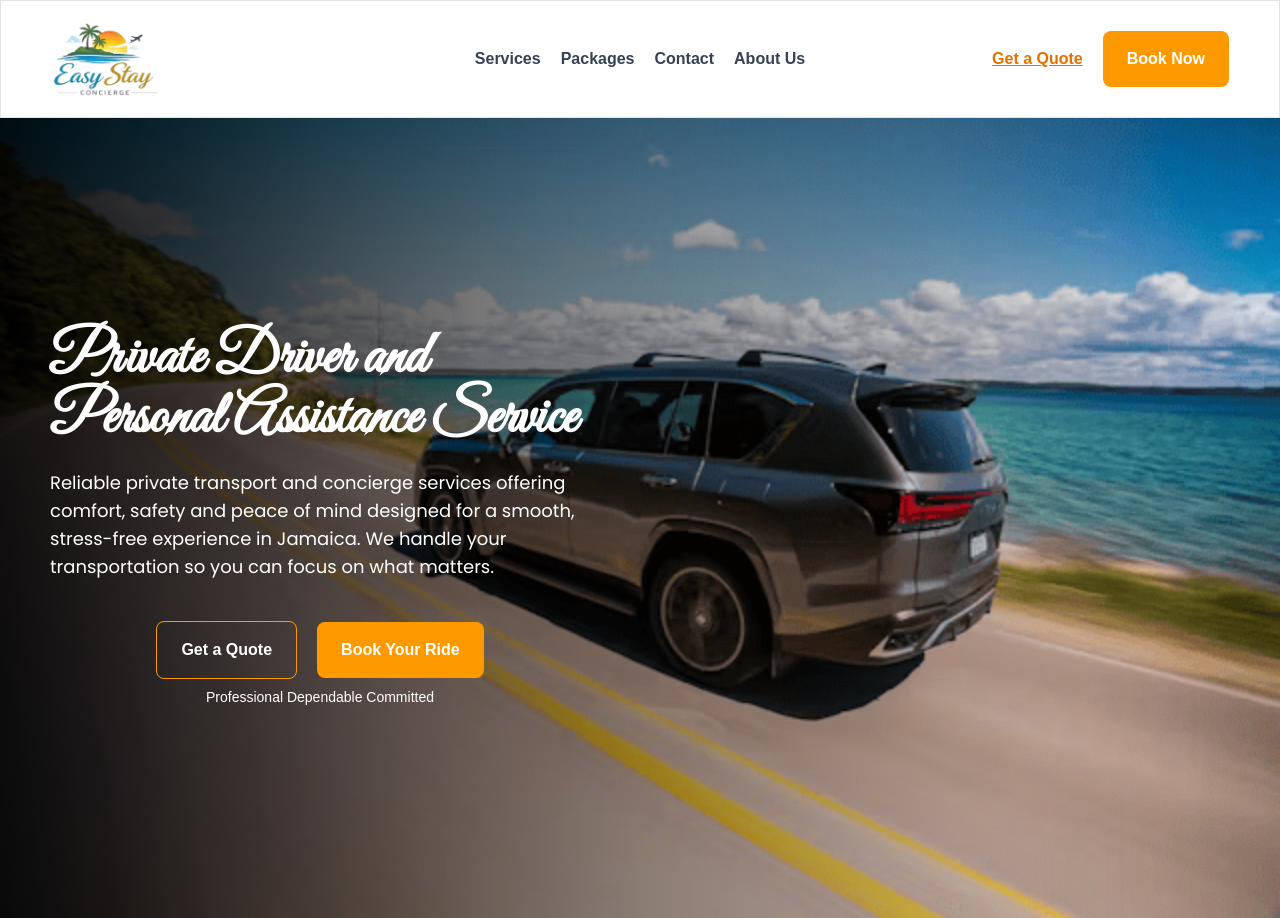
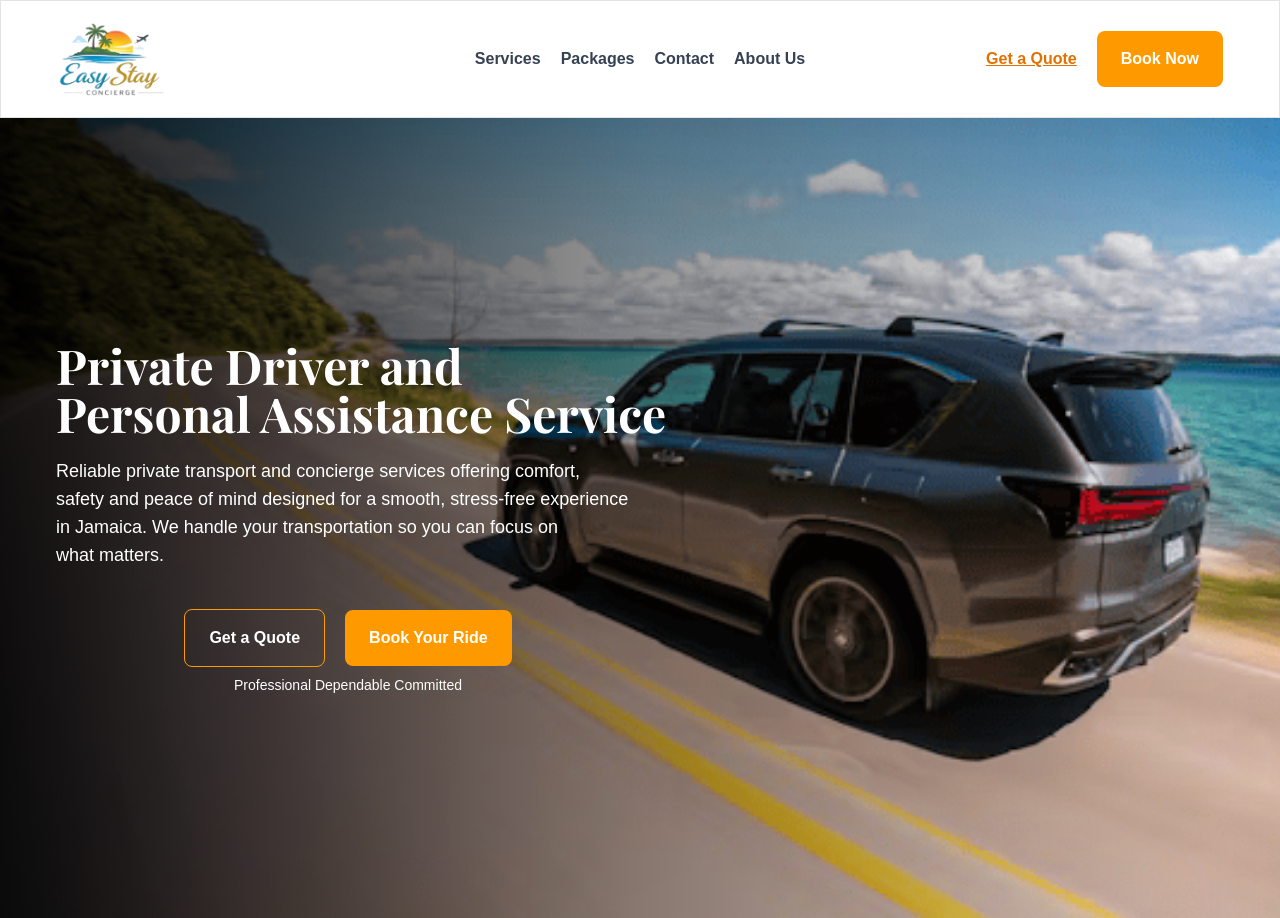
Before and after one commit to jevaughnvick/easy-stay, a React (Vite) app: page / in a window 1280 px wide. Built offline with nearby package versions, Linux system fonts and the light colour scheme.

Commit message:
adjust hero section

```diff
--- a/src/App.jsx
+++ b/src/App.jsx
@@ -4,7 +4,7 @@ import heroPhoto from "./assets/hero-photo.png";
 function App() {
     return (
         <>
-            <div className="border border-gray-500/20 px-12.5 py-5 grid grid-cols-3">
+            <div className="border border-gray-500/20 px-14 py-5 grid grid-cols-3">
                 <div className="">
                     <a href="/">
                         <img src={logo} alt="" width="110px" />
@@ -28,16 +28,16 @@ function App() {
             </div>
 
             <section className="relative h-screen overflow-hidden">
-                <div className="relative z-10 h-full p-12.5 flex flex-col justify-center">
-                    <h1 className="text-6xl font-display font-bold text-white">
+                <div className="relative z-10 h-full p-14 flex flex-col justify-center">
+                            <h1 className="text-5xl font-display font-bold text-white w-fit">
                                 Private Driver and<br></br>Personal Assistance Service
                             </h1>
-                    <p className="text-white font-poppins text-lg w-1/2 mt-5">
+                            <p className="text-white text-lg mt-5 w-1/2">
                                 Reliable private transport and concierge services offering comfort, safety and peace of mind designed for a smooth, stress-free experience in Jamaica. We handle your transportation so you can focus on what matters.
                             </p>
-                    <div className="flex space-x-5 items-center justify-center font-bold w-[calc(50%-50px)] mt-10">
-                        <button className="border border-amber-500 px-6 py-4 cursor-pointer text-white
-                        rounded-lg">
+                            <div className="flex space-x-5 items-center justify-center font-bold mt-10 w-1/2">
+                                <button className="border border-amber-500 px-6 py-4 cursor-pointer
+                                text-white rounded-lg">
                                     Get a Quote
                                 </button>
                                 <button className="bg-amber-500 px-6 py-4 cursor-pointer text-white
@@ -45,7 +45,7 @@ function App() {
                                     Book Your Ride
                                 </button>
                             </div>
-                    <p className="flex space-x-5 justify-center text-white text-sm w-[calc(50%-50px)] mt-2">
+                            <p className="flex space-x-5 justify-center text-white text-sm mt-2 w-1/2">
                                 Professional Dependable Committed
                             </p>
                 </div>
@@ -54,7 +54,7 @@ function App() {
                 <img
                     src={heroPhoto}
                     alt=""
-                    className="absolute inset-0 w-full h-full object-cover"
+                    className="absolute inset-0 scale-120 origin-left w-full h-full object-cover"
                 />
             </section>
         </>
--- a/src/index.css
+++ b/src/index.css
@@ -1,5 +1,5 @@
 @import url('https://fonts.googleapis.com/css2?family=Poppins:wght@400;600;700&display=swap');
-@import url('https://fonts.googleapis.com/css2?family=Great+Vibes:wght@400;600;700&display=swap');
+@import url('https://fonts.googleapis.com/css2?family=Playfair+Display:wght@400;600;700&display=swap');
 @import "tailwindcss";
 
 @theme {
@@ -7,7 +7,7 @@
 }
 
 @theme {
-  --font-display: "Great Vibes", cursive;
+  --font-display: "Playfair Display", cursive;
 }
 
 #root {
```
Lines whose indentation alone changed are shown as unchanged.
